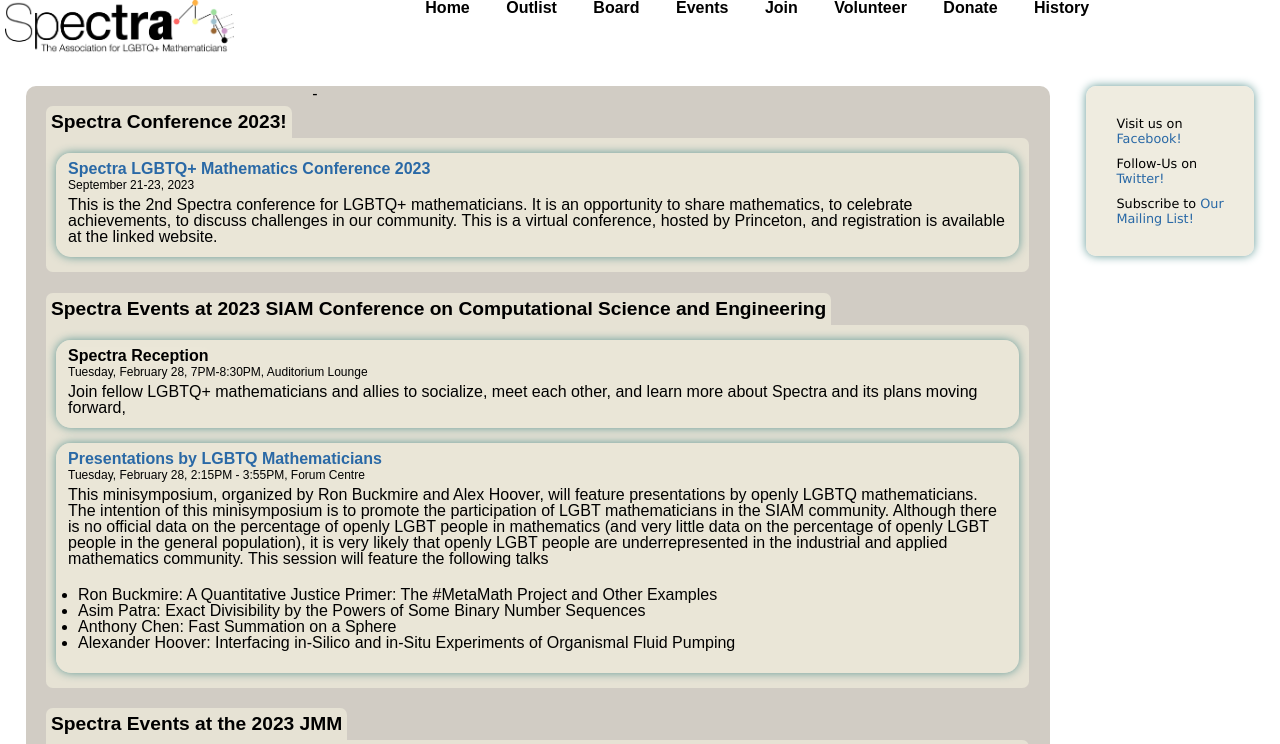
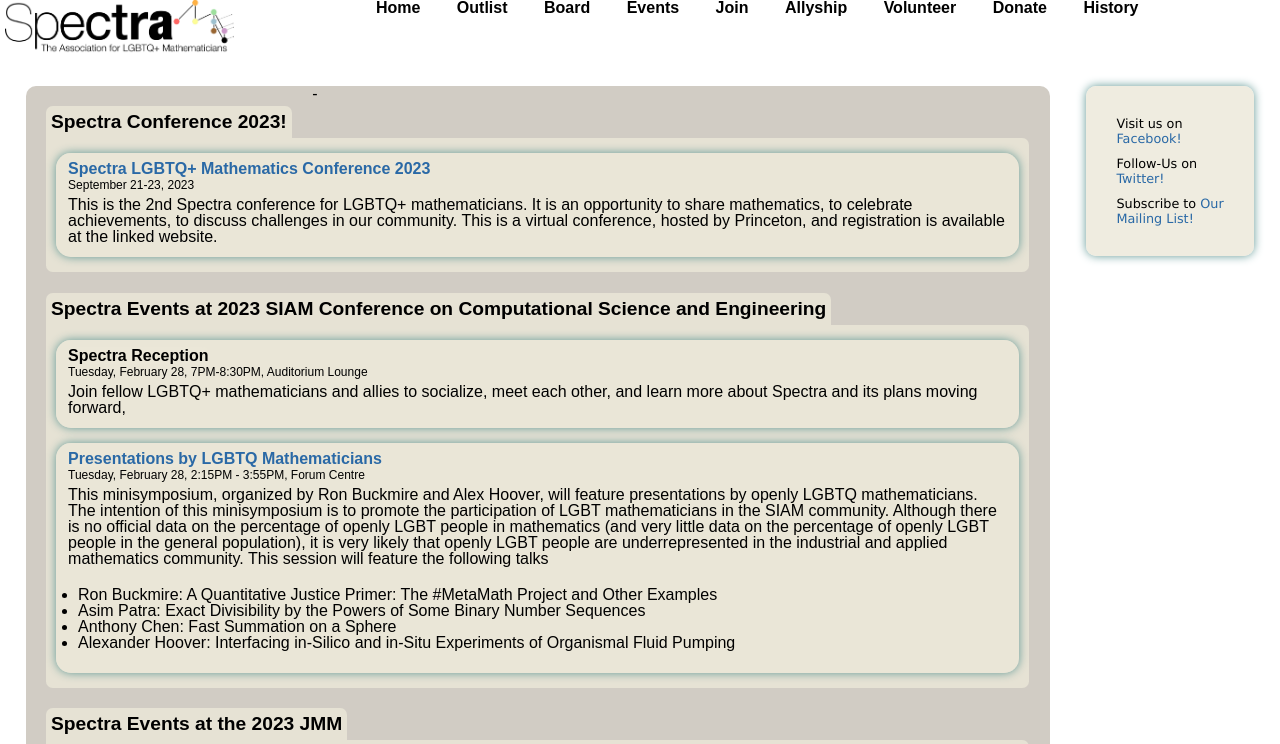
Before and after one commit to lgbtmath/lgbtmath.github.io, a plain HTML site: page Events.html in a window 1280 px wide. Shown: the top 744 px of the page. Drawn offline with Linux system fonts and the light colour scheme.

Commit message:
Update Events

```diff
--- a/Events.html
+++ b/Events.html
@@ -5,19 +5,20 @@
     <link href="main.css" rel="stylesheet">
 </head>
 <body>
-<nav>
+        <nav>
             <img src="Logo/Spectra-white.png" alt="Spectra logo" />
              <a href="index.html"><strong>Home</strong></a>
              <a href="People.html"><strong>Outlist</strong></a>
              <a href="Board.html"><strong>Board</strong></a>
              <a href="Events.html"><strong>Events</strong></a>
              <a href="membership.html"><strong>Join</strong></a>
+             <a href="Allyship.html"><strong>Allyship</strong></a>
              <a href="volunteer.html"><strong>Volunteer</strong></a>
              <a href="fundraising.html"><strong>Donate</strong></a>
              <a href="History.html"><strong>History</strong></a>
                 <!--<a href="Minutes.html"><strong>Minutes</strong></a>
                 <a href="MoreStuff.html"><strong>More Stuff!</strong></a>-->
-</nav>
+        </nav>
 
 <main>
 
```
